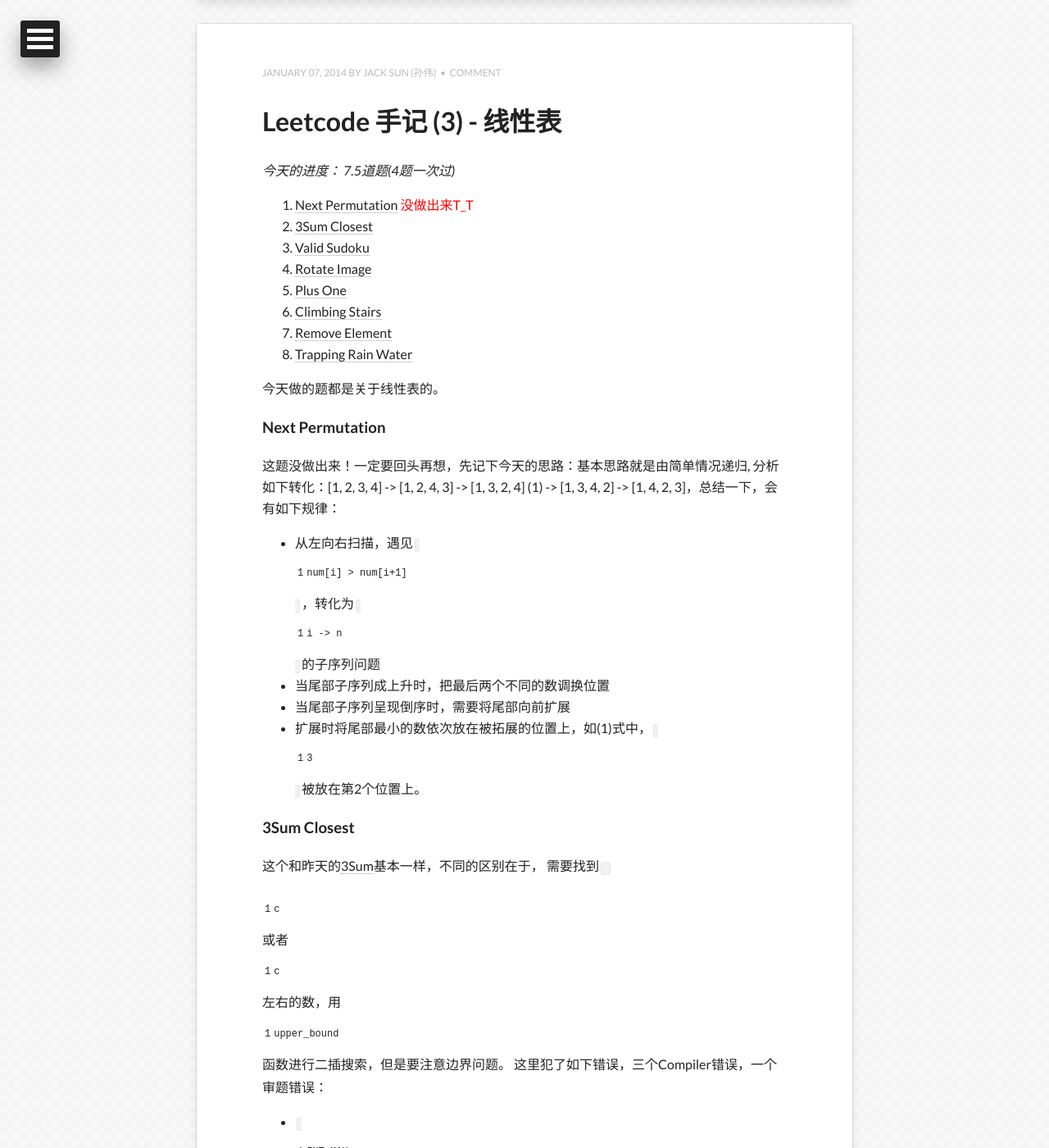
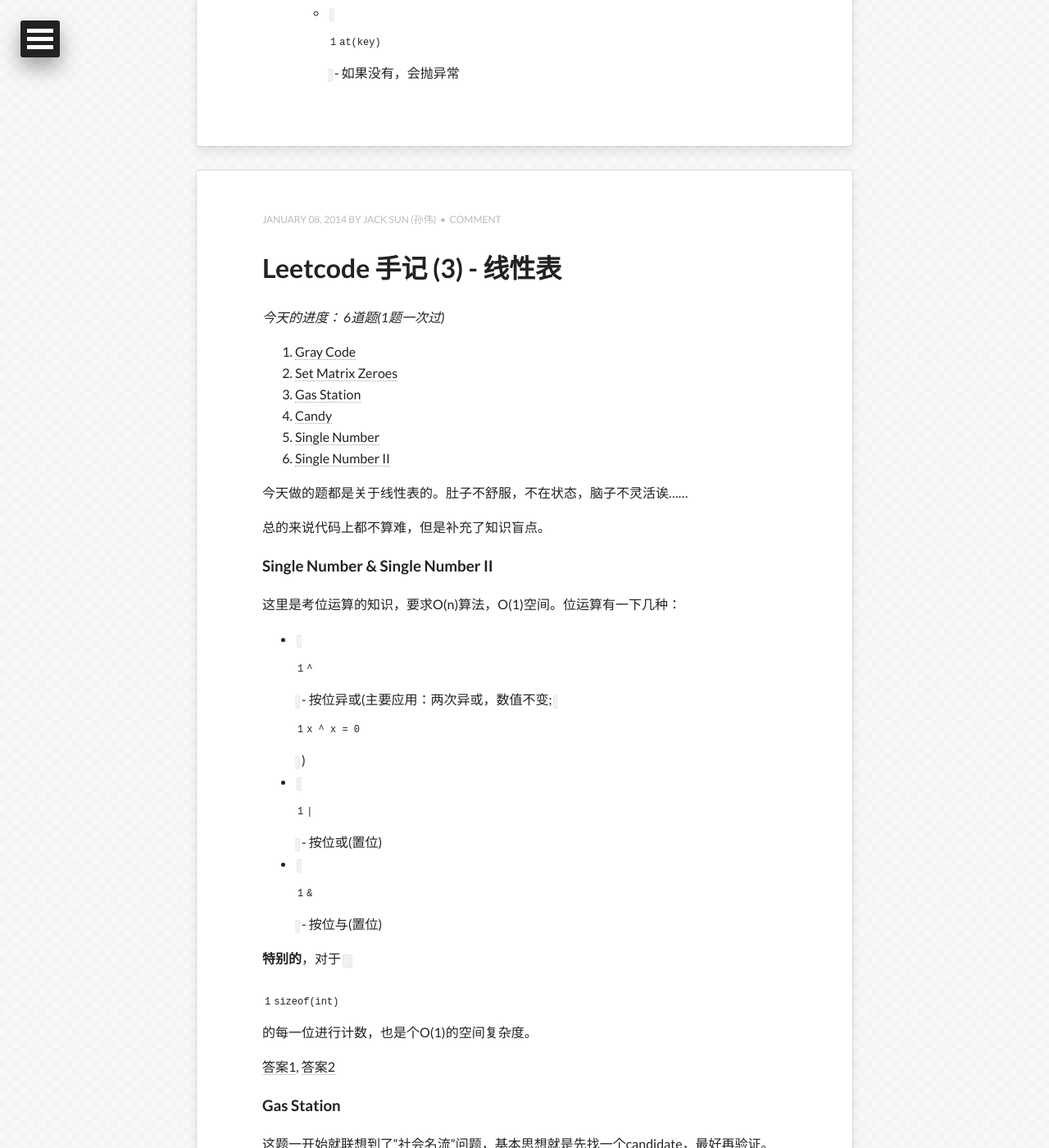
Before and after one commit to Jacksunwei/dairy, a Jekyll site: the page built from index.html, in a window 1280 px wide and 1400 px high, scrolled down 3098 px. Shown: the whole window at 82% size. Built offline with Jekyll 4.4.1, drawn with Linux system fonts in a browser that asks for light colours; nearby versions of some CDN libraries; the list of posts is cut into pages by our own code; some of the changed text lies outside the part shown.

Commit message:
today's notes

```diff
--- /dev/null
+++ b/_posts/2014-01-08-leetcode4.md
@@ -0,0 +1,58 @@
+---
+layout: post
+title: Leetcode 手记 (3) - 线性表
+description: "Leetcode 手记"
+modified: 2014-01-08
+tags: [leetcode, 线性表]
+image:
+  feature: abstract-4.jpg
+comments: true
+share: true
+---
+
+*今天的进度： 6道题(1题一次过)*
+
+1. [Gray Code](http://oj.leetcode.com/problems/gray-code/)
+2. [Set Matrix Zeroes](http://oj.leetcode.com/problems/set-matrix-zeroes/)
+3. [Gas Station](http://oj.leetcode.com/problems/gas-station/)
+4. [Candy](http://oj.leetcode.com/problems/candy/)
+5. [Single Number](http://oj.leetcode.com/problems/single-number/)
+6. [Single Number II](http://oj.leetcode.com/problems/single-number-ii/)
+
+今天做的题都是关于线性表的。肚子不舒服，不在状态，脑子不灵活诶……
+
+总的来说代码上都不算难，但是补充了知识盲点。
+
+### Single Number & Single Number II ###
+这里是考位运算的知识，要求O(n)算法，O(1)空间。位运算有一下几种：
+
+* `^` - 按位异或(主要应用：两次异或，数值不变; `x ^ x = 0`)
+* `|` - 按位或(置位)
+* `&` - 按位与(置位)
+
+**特别的**，对于`sizeof(int)`的每一位进行计数，也是个O(1)的空间复杂度。
+
+[答案1](http://oj.leetcode.com/submissions/detail/2576768/), [答案2](http://oj.leetcode.com/submissions/detail/2577019/)
+
+### Gas Station ###
+这题一开始就联想到了“社会名流”问题，基本思想就是先找一个candidate，最好再验证。
+
+这个题的话，由于一开始忽略了一个细节：
+
+>   Note:
+>   The solution is guaranteed to be unique.
+
+这样的话就可以从左至右扫描，当遇见不能继续时，就把起点置位后一位。
+
+### Candy ###
+这题类似[Trapping Rain Water](http://oj.leetcode.com/problems/trapping-rain-water/)，
+可以采用两侧扫描法。
+
+### Set Matrix Zeroes ###
+Naive 一次过，关键在于要先扫描，再操作。
+
+### Gray Code ###
+采用递归思想，是成型算法，应该熟悉。
+
+## 总结 ##
+肚子疼，没什么想法……
--- a/_posts/2014-01-30-cheet-sheet.md
+++ b/_posts/2014-01-30-cheet-sheet.md
@@ -25,6 +25,8 @@
 1. O(n)算法一般通过两边扫描可以实现
 2. O(n<sup>2</sup>)及以上算法，可以先排序来简化问题。
 
+## 位运算 ##
+1. 异或 `^`
 
 ## STL 技巧 ##
 
```
